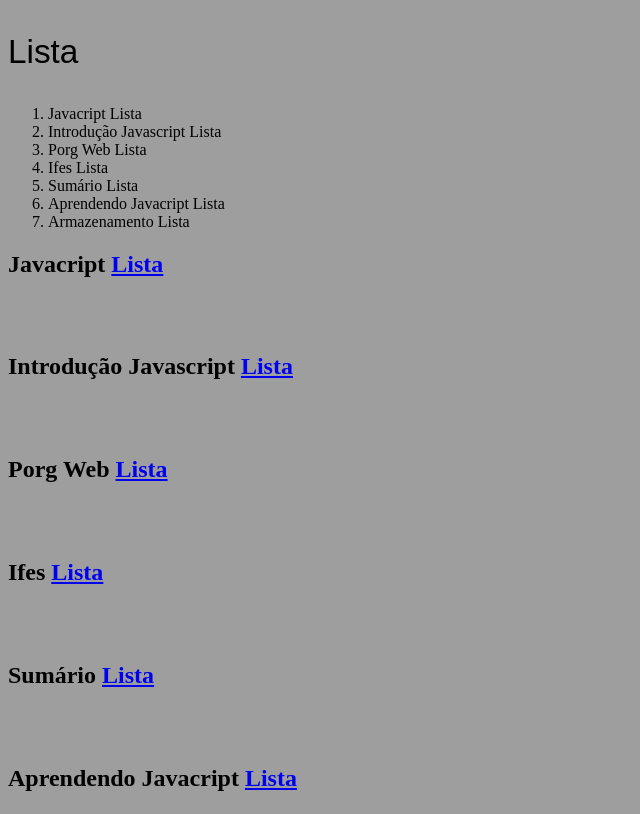
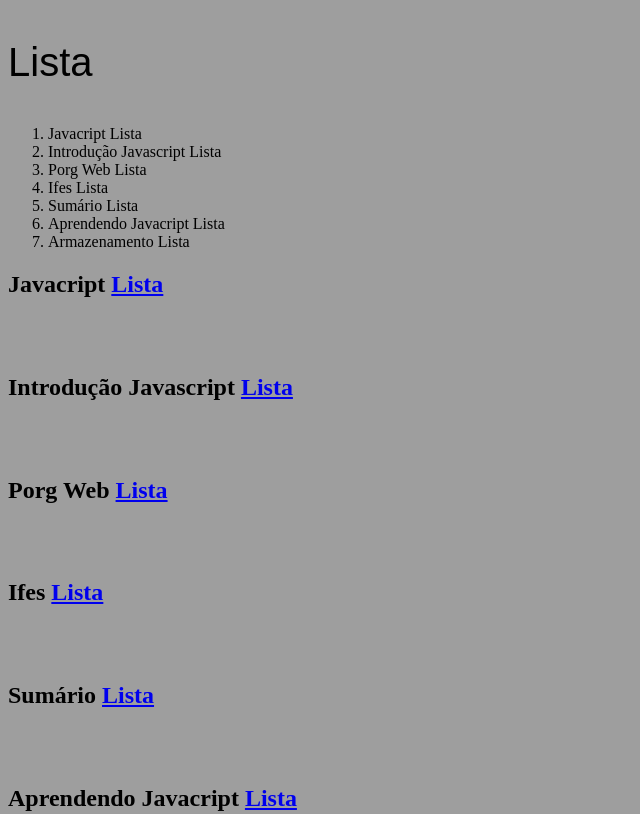
Before and after one commit to Fellipywagmacker/segundaatividade, a plain HTML site: page index.html in a window 1280 px wide. Shown: the top 814 px of the page, without its empty margins (0-640 px from the left). Drawn offline with Linux system fonts and the light colour scheme.

Commit message:
Update index.html

```diff
--- a/index.html
+++ b/index.html
@@ -7,7 +7,7 @@
     <title> Aula de Progamação para  Web </title>
     <style>
     p{
-        font: normal 25pt Arial;
+        font: normal 30pt Arial;
 
     }
     body{
```
